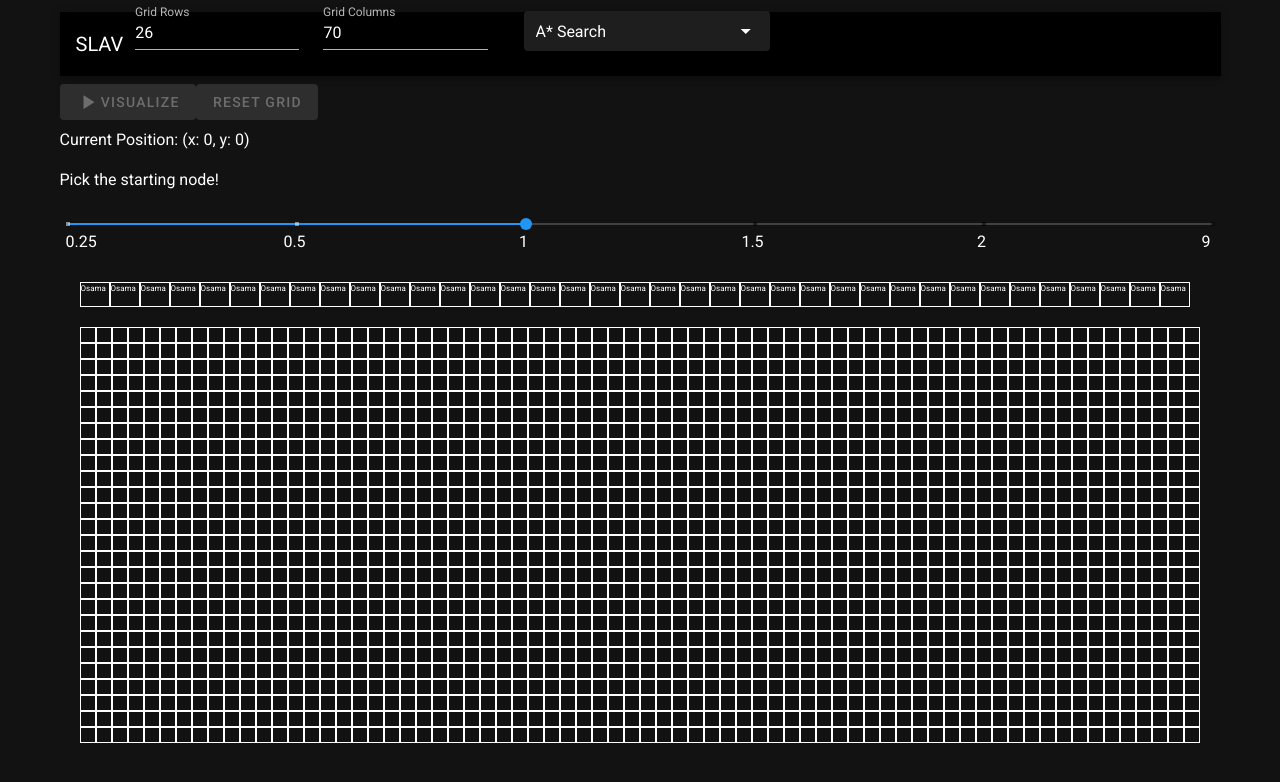
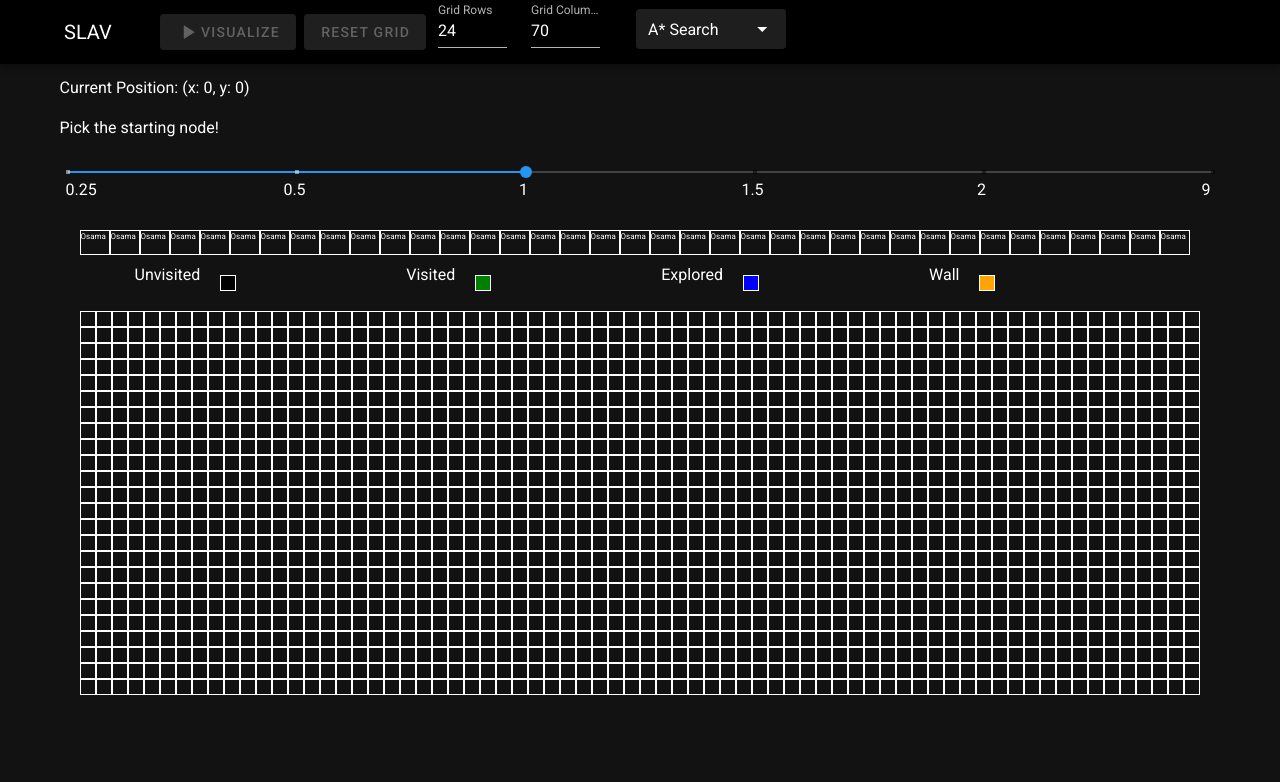
Before and after one commit to grey-software/SLAV, a Vue app: page /#/ in a window 1280 px wide. Shown: the top 782 px of the page. Built offline with nearby package versions, Linux system fonts and the light colour scheme.

Commit message:
Toolbar enhancment and fixes to A* Search

```diff
--- a/src/components/QueueCell.vue
+++ b/src/components/QueueCell.vue
@@ -28,8 +28,6 @@ export default {
   computed: {
     ...mapState({ graph: "graph" }),
     gridNode() {
-      //return this.graph[`(${this.x},${this.y})`];
-      console.log(this.gridData.currentAlgorithmStruct);
       if(this.gridData.currentAlgorithmStruct != null){
         if(this.gridData.currentAlgorithmStruct.length() >= this.queueIndex - 1){
             return this.gridData.currentAlgorithmStruct.items[this.queueIndex];
--- a/src/components/SelectCurrentAlgorithm.vue
+++ b/src/components/SelectCurrentAlgorithm.vue
@@ -1,5 +1,5 @@
 <template>
-  <v-col class="d-flex" cols="6" sm="6">
+  <v-col class="d-flex pt-8" cols="6" sm="6">
     <v-select
       :items="Algorithms"
       filled
--- a/src/search-algorithms/utils/constants.js
+++ b/src/search-algorithms/utils/constants.js
@@ -4,5 +4,5 @@ export const EXPLORED = 2
 export const WALL = 3
 export const PATH = 4
 export const QUEUE_ELEMENT = 5
-export const GRID_MAX_Y = 26
+export const GRID_MAX_Y = 24
 export const GRID_MAX_X = 70
--- a/src/views/Home.vue
+++ b/src/views/Home.vue
@@ -1,40 +1,60 @@
 <template>
-  <v-container class="home p-4">
+  <div>
   <v-toolbar
       app
       color="black"
       dark
       width=100%
       >
-      <v-toolbar-title>SLAV</v-toolbar-title>
-          <v-col cols="2">
+        <v-toolbar-title class="ml-12">SLAV</v-toolbar-title>
+        <v-row class="ml-12 align-center">
+            <v-btn
+              class="mr-2"
+              @click="runAlgorithm(currentAlgorithm)"
+              :disabled="selectionState != 'ready' || isAlgorithmRunning"
+              color="primary"
+            >
+            <v-icon>mdi-play</v-icon>Visualize
+            </v-btn>
+
+            <v-btn
+                @click="resetGrid"
+                :disabled="!isAlgorithmRunning && !isAlgorithmFinished"
+                color="red"
+              >Reset Grid
+            </v-btn>
+
+          <v-col cols="1">
             <v-text-field
               label="Grid Rows"
               :disabled="isAlgorithmRunning"
               v-model.number="rowCount"
-            class="inputStyle"
+              class="inputStyle pt-5"
             />
           </v-col>
 
-          <v-col cols="2">
+          <v-col cols="1">
             <v-text-field
               label="Grid Columns"
               :disabled="isAlgorithmRunning"
               v-model.number="columnCount"
-            class="inputStyle"
+              class="inputStyle pt-5"
             />
           </v-col>
-          <v-col cols="6">
+          <v-col cols="4">
             <select-current-algorithm />
           </v-col>
+        </v-row>
 
 
 
       </v-toolbar>
+    <v-container class="home p-4">
+
 
     <!-- <div class="title">Grid Dimensions</div>-->
 
-    <div class="my-2">
+    <!--<div class="my-2">
       <v-btn
         class="glowButton"
         @click="runAlgorithm(currentAlgorithm)"
@@ -48,7 +68,7 @@
         :disabled="!isAlgorithmRunning && !isAlgorithmFinished"
         color="red"
       >Reset Grid</v-btn>
-    </div>
+    </div>-->
 
     <div class="subtitle">
       <p>Current Position: (x: {{ currX }}, y: {{ currY }})</p>
@@ -67,6 +87,47 @@
 
 
           </div>
+        </div>
+    </div>
+
+
+    <div class="ml-5 mt-5">
+      <div class="flex">
+        <v-row justify="center" align="center">
+            <p>Unvisited</p>
+            <grid-cell
+              :gridData="gridData"
+              class="unvisited-cell"
+
+
+            />
+
+            <p>Visited</p>
+            <grid-cell
+              :gridData="gridData"
+              class="visited-cell"
+
+
+            />
+            <p>Explored</p>
+            <grid-cell
+              :gridData="gridData"
+              class="explored-cell"
+
+
+            />
+
+            <p>Wall</p>
+            <grid-cell
+              :gridData="gridData"
+              class="wall-cell"
+
+
+            />
+
+        </v-row>
+
+
       </div>
     </div>
 
@@ -93,6 +154,7 @@
       </div>
     </div>
   </v-container>
+  </div>
 </template>
 
 <script>
@@ -208,7 +270,7 @@ export default {
       this.path = [];
       //this.selectionState = "pick-start";
       this.setSelectionState("pick-start");
-      this.currentAlgorithmStruct = new Queue();
+      this.currentAlgorithmStruct = null;
     },
     addWall(wallCoordinate) {
       this.graph[wallCoordinate].state = WALL;
@@ -288,6 +350,7 @@ export default {
     async dfsVisit(currentNode, startNode, endNode) {
       //Not a wall
       const stack = new Stack();
+      this.currentAlgorithmStruct = stack;
       stack.push(startNode);
       while (!stack.isEmpty() && this.isAlgorithmRunning) {
         currentNode = stack.pop();
@@ -313,14 +376,15 @@ export default {
       }
     },
     async bfs(graph, startNode, endNode) {
-      //const queue = new Queue();
+      const queue = new Queue();
       startNode.dist = 0;
-      this.currentAlgorithmStruct.enqueue(startNode);
+      queue.enqueue(startNode);
+      this.currentAlgorithmStruct = queue;
       startNode.queueState = true;
       //this.queueNodes[`${startNode.x},${startNode.y}`] = startNode;
-      while (!this.currentAlgorithmStruct.isEmpty() && this.isAlgorithmRunning) {
+      while (!queue.isEmpty() && this.isAlgorithmRunning) {
         //console.log(`Length${queue.length()}`);
-        const currentNode = this.currentAlgorithmStruct.dequeue();
+        const currentNode = queue.dequeue();
         currentNode.queueState = false;
         //this.queueNodes[`${currentNode.x},${currentNode.y}`] = "";
         await sleep(this.delayFactor / this.vizSpeed);
@@ -348,7 +412,7 @@ export default {
                 neighbour.state = VISITED;
               }
               neighbour.dist = currentNode.dist + 1;
-              this.currentAlgorithmStruct.enqueue(neighbour);
+              queue.enqueue(neighbour);
               neighbour.queueState = true;
               //this.queueNodes[`${neighbour.x},${neighbour.y}`] = neighbour;
             }
@@ -449,6 +513,76 @@ export default {
 </script>
 
 <style>
+
+
+.info-cell{
+  margin-right: 170px;
+
+
+}
+
+.unvisited-cell{
+  margin-left: 20px;
+  margin-right: 170px;
+  background-color: black;
+
+
+}
+
+.visited-cell{
+  margin-left: 20px;
+  margin-right: 170px;
+  background-color: green;
+
+
+}
+
+.explored-cell{
+  margin-left: 20px;
+  margin-right: 170px;
+  background-color: blue;
+
+
+
+
+}
+
+.wall-cell{
+  margin-left: 20px;
+  margin-right: 170px;
+  background-color: orange;
+
+
+
+
+}
+
+.start-cell{
+  margin-right: 170px;
+  background-color: red;
+
+
+
+}
+
+.dest-cell{
+  margin-right: 170px;
+  background-color: yellow;
+
+
+
+}
+
+.start-cursor{
+  cursor: "start-cell";
+
+
+
+}
+
+
+
+
 @import url(https://fonts.googleapis.com/css?family=Roboto:900);
 .glowButton {
   position: relative;
```
Also changed, not shown: src/App.vue (line endings or trailing spaces). Lines whose indentation alone changed are shown as unchanged.
